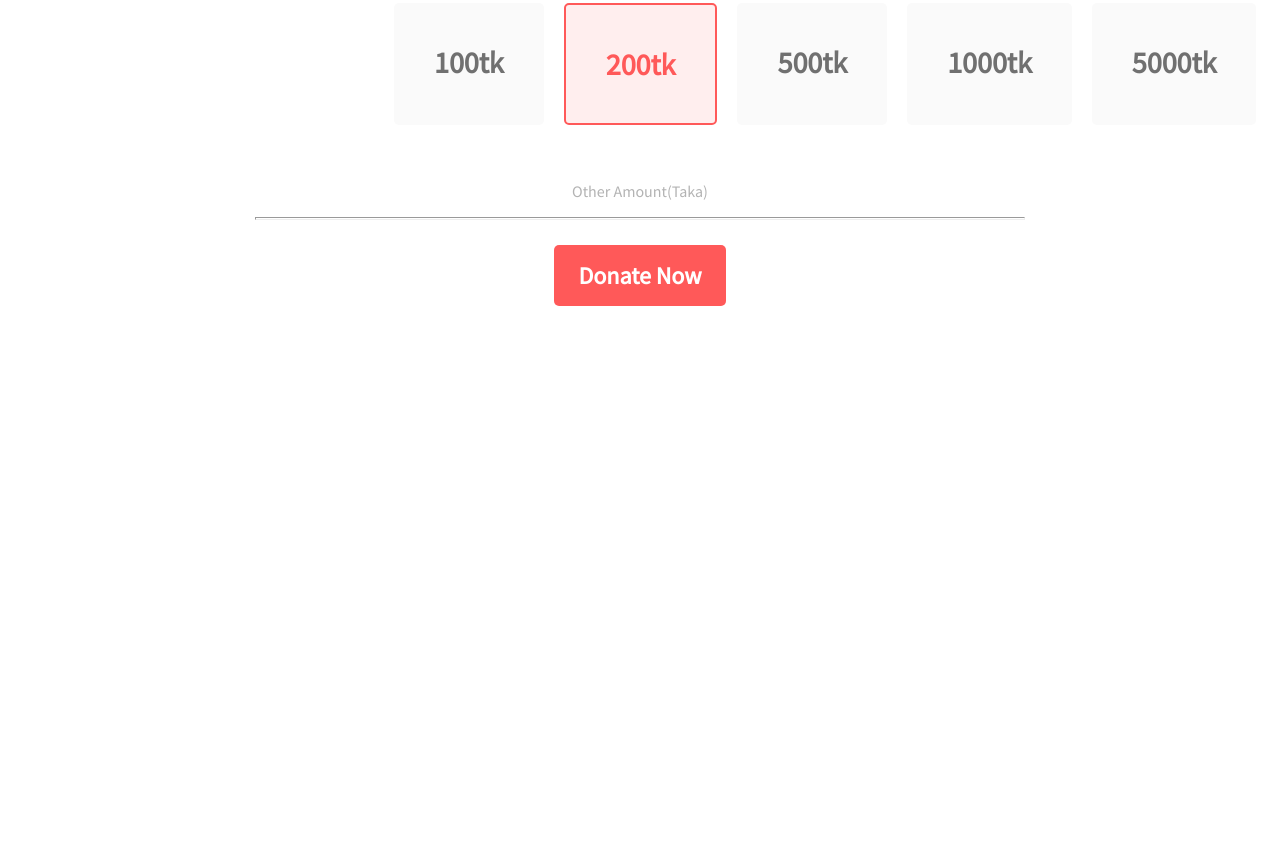
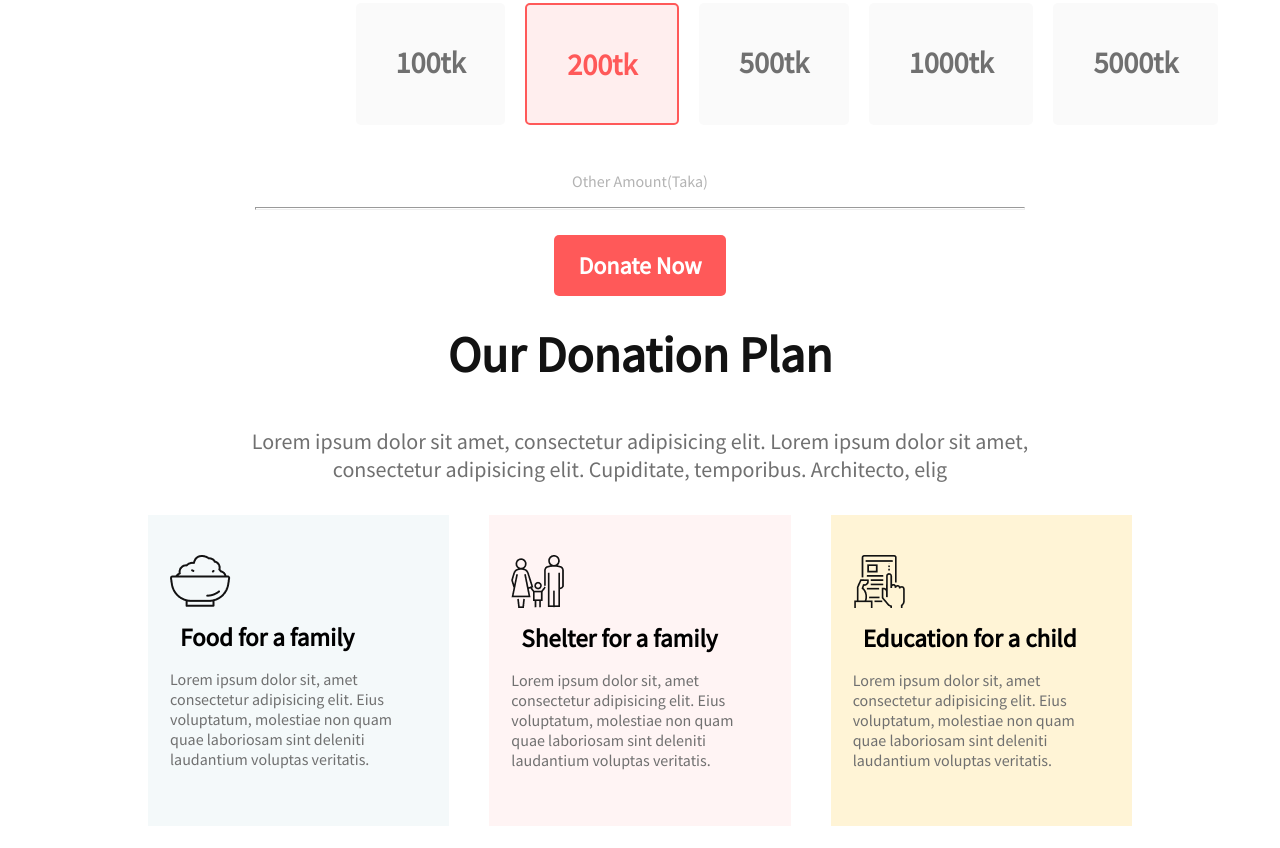
Before and after one commit to rayan-mric/donate-today, a plain HTML site: page index.html in a window 1280 px wide. Shown: the part 1145-1993 px from the top of the page. Before the commit the page ends 1451 px from the top, so only its background shows below. Drawn offline with Linux system fonts and the light colour scheme.

Commit message:
donation plan

```diff
--- a/index.html
+++ b/index.html
@@ -34,5 +34,27 @@
         <a class="button" href="https://www.linkedin.com/in/rayanul-islam/" target="_blank">Donate Now</a>
         <br>
     </section>
+    <section class="donation_plan">
+        <h2>Our Donation Plan</h2>
+        <h3 class="gray">Lorem ipsum dolor sit amet, consectetur adipisicing elit. Lorem ipsum dolor sit amet,<br> consectetur adipisicing elit. Cupiditate, temporibus. Architecto, elig</h3>
+        <div class="plans">
+            <div class="food box">
+                <img class="icon" src="media/icons/food.png" alt="food icon">
+                <h5>Food for a family</h5>
+                <p class="gray">Lorem ipsum dolor sit, amet consectetur adipisicing elit. Eius voluptatum, molestiae non quam quae laboriosam sint deleniti laudantium voluptas veritatis.</p>
+            </div>
+            <div class="shelter box">
+                <img class="icon" src="media/icons/shelter.png" alt="food icon">
+                <h5>Shelter for a family</h5>
+                <p class="gray">Lorem ipsum dolor sit, amet consectetur adipisicing elit. Eius voluptatum, molestiae non quam quae laboriosam sint deleniti laudantium voluptas veritatis.</p>
+            </div>
+            <div class="education box">
+                <img class="icon"src="media/icons/education.png" alt="food icon">
+                <h5>Education for a child</h5>
+                <p class="gray">Lorem ipsum dolor sit, amet consectetur adipisicing elit. Eius voluptatum, molestiae non quam quae laboriosam sint deleniti laudantium voluptas veritatis.</p>
+            </div>
+        </div>
+
+    </section>
 </body>
 </html>
--- a/style.css
+++ b/style.css
@@ -32,7 +32,10 @@ h4{
     background-color:#FAFAFA ;
     margin: 0px 10px;
     border-radius: 5px;
-
+}
+h5{
+    font-size:25px ;
+    margin: 10px;
 }
 .button{
     text-decoration:none;
@@ -47,16 +50,16 @@ h4{
     padding-bottom: 40px;
 }
 .donation_today{
-    background-color: #FFFFFF;
     text-align: center;
-    margin: auto;
+
 }
 .gray{
     color: #707070;
 }
 .flex{
     display: flex;
-    margin: 20px 30%;
+    margin: 10px 27%;
+
 }
 #pink{
     color:#FF5959;
@@ -69,6 +72,33 @@ h4{
 hr{
     width : 60%;
     height : 1px;
-    color: #DADADA;
     margin-bottom: 40px;
 }
+.donation_plan{
+    text-align: center;
+}
+.plans{
+    text-align: left;
+    display: flex;
+    margin: 12px 10% ;
+
+}
+.box{
+    margin: 10px 20px;
+    padding: 40px 22px;
+    background-color: aqua;
+
+}
+.icon{
+    color: #121212;
+    size: 80%;
+}
+.food{
+    background-color:#4F9DA610 ;
+}
+.shelter{
+    background-color:#FF595910 ;
+}
+.education{
+    background-color:#FFF4D6 ;
+}
```
Also changed, not shown: media/icons/blood.svg (added), media/icons/bus.svg (added), media/icons/clothes.svg (added), media/icons/education.png (added), media/icons/food.png (added), media/icons/icon11.svg (added), media/icons/icon13.svg (added), media/icons/icon4.svg (added), media/icons/icon5.svg (added), media/icons/icon6.svg (added), media/icons/icon7.svg (added), media/icons/icon8.svg (added), media/icons/icon9.svg (added), media/icons/medicine.svg (added), 1 more files.
